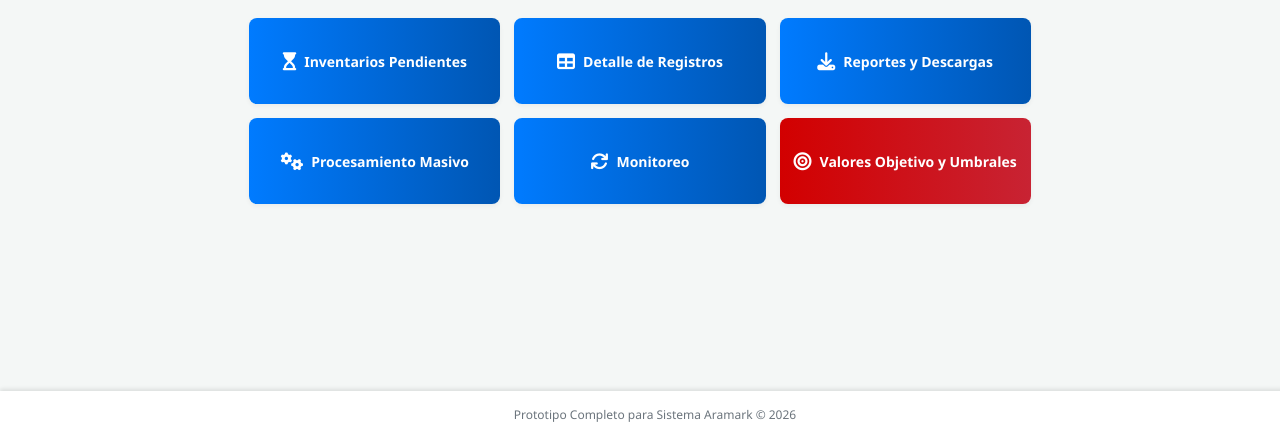
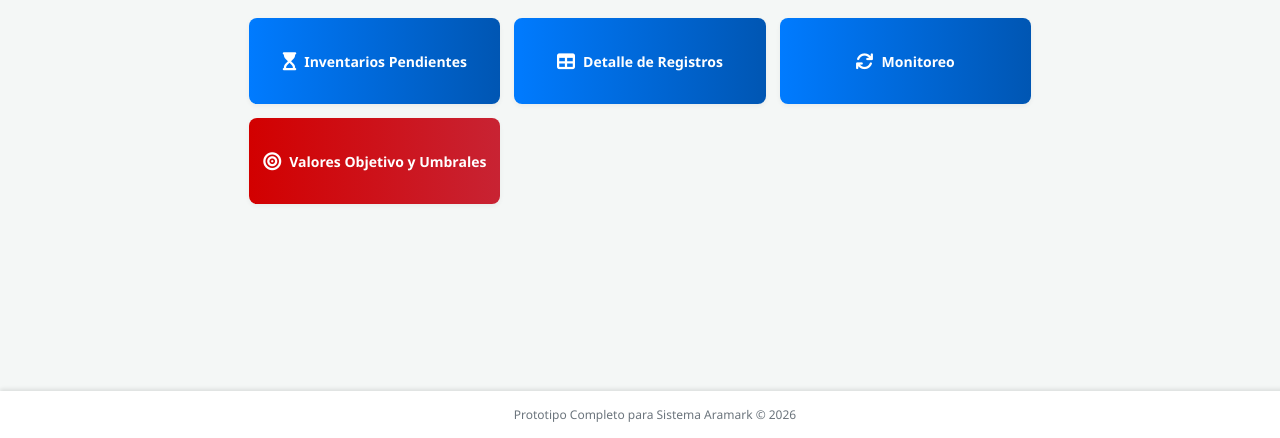
Before and after one commit to Cetolosa/PrototipoCentralizados, a plain HTML site: page registro_masivo_inventarios.html in a window 1280 px wide. Shown: the part 362-800 px from the top of the page. Drawn offline with nearby package versions, Linux system fonts and the light colour scheme.

Commit message:
Add files via upload

```diff
--- a/registro_masivo_inventarios.html
+++ b/registro_masivo_inventarios.html
@@ -1,4 +1,3 @@
-<!-- main.html: Página principal modificada, igual en look and feel, pero sin funcionalidad de mostrar secciones. Los botones apuntan a páginas separadas. Sin scripts de showSection ni secciones internas. -->
 <!DOCTYPE html>
 <html lang="es">
 <head>
@@ -568,8 +567,6 @@
     <ul>
         <li><a href="pendientes.html"><i class="fas fa-hourglass-start"></i> Inventarios Pendientes</a></li>
         <li><a href="detalle.html"><i class="fas fa-table"></i> Detalle de Registros</a></li>
-        <li><a href="reportes.html"><i class="fas fa-download"></i> Reportes y Descargas</a></li>
-        <li><a href="procesamiento.html"><i class="fas fa-cogs"></i> Procesamiento Masivo</a></li>
         <li><a href="monitoreo-registro.html"><i class="fas fa-sync"></i> Monitoreo</a></li>
         <li><a href="valores-objetivo.html" class="red-btn"><i class="fas fa-bullseye"></i> Valores Objetivo y Umbrales</a></li>
     </ul>
```
